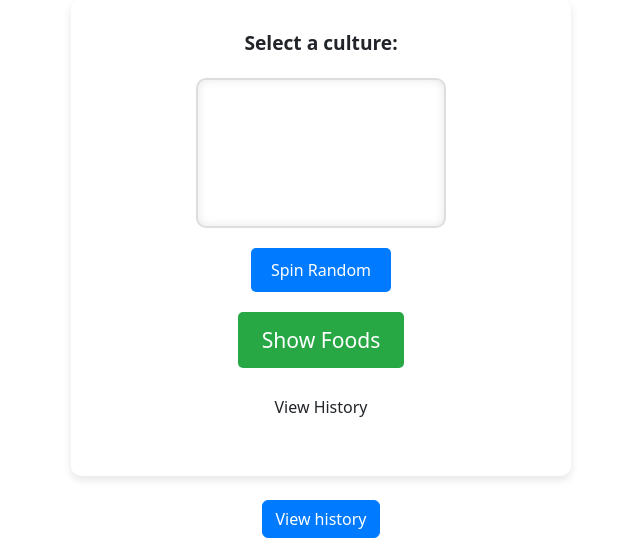
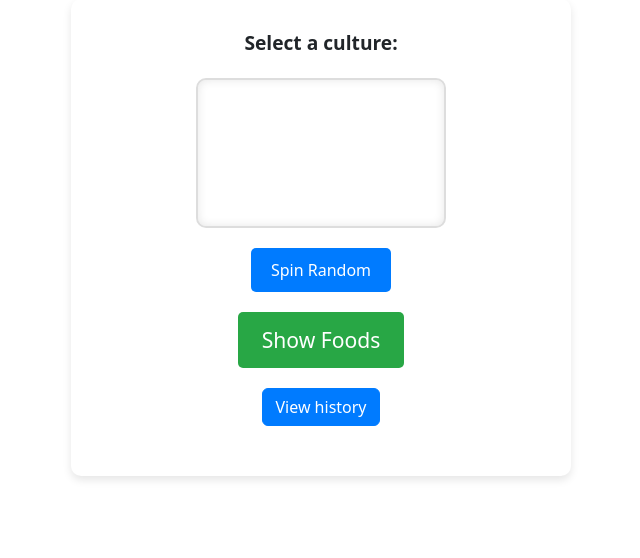
Before and after one commit to Cmonriyu/CST-205-Final, a Flask app: page / in a window 1280 px wide. Shown: the part 648-1206 px from the top of the page, without its empty margins (319-959 px from the left). After the commit the page ends 1128 px from the top, so only its background shows below. Run offline with Flask 3, Linux system fonts and the light colour scheme; data that the repository does not hold is empty; some libraries are stand-ins or nearby versions.

Commit message:
Fixed history link redundancy
Realized there was a link to history inside the box and a button outside. Moved the button to replace the link.

```diff
--- a/templates/index.html
+++ b/templates/index.html
@@ -32,15 +32,13 @@
             <input type="submit" value="Show Foods">
         </p>
         <p>
-            <a href="{{ url_for('history') }}" class="btn">View History</a>
+            <a href="{{url_for('history')}}" class="btn btn-info"
+            style="color:white; background-color: #007bff; border-color: #007bff;"
+            >View history</a>
         </p>
 
     </form>
-    <br>
 
-    <a href="{{url_for('history')}}" class="btn btn-info"
-    style="color:white; background-color: #007bff; border-color: #007bff;"
-    >View history</a>
 
     <script src="{{ url_for('static', filename='js/wheel.js') }}"></script>
 </body>
```
